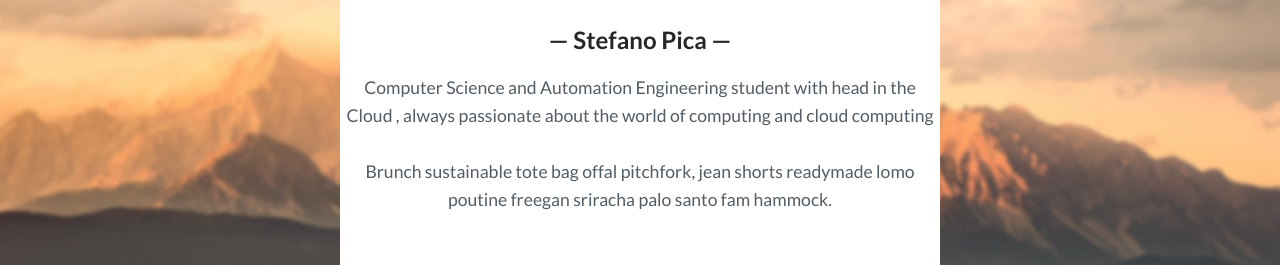
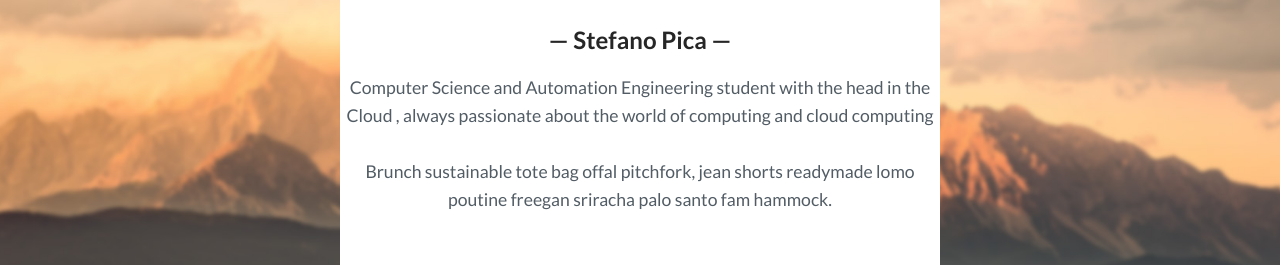
Before and after one commit to 73stefano/73stefano.github.io, a Jekyll site: the page built from _pages/about.html, in a window 1280 px wide. Shown: the part 350-615 px from the top of the page. Built offline with Jekyll 4.4.1, drawn with Linux system fonts in a browser that asks for light colours.

Commit message:
Update _config.yml

```diff
--- a/_config.yml
+++ b/_config.yml
@@ -16,7 +16,7 @@ banner-desc: # add banner description
 # Author settings
 author-pic: face.jpg # your photo
 author-name: Stefano Pica # your name
-about-author: Computer Science and Automation Engineering student with head in the Cloud , always passionate about the world of computing and cloud computing # about author
+about-author: Computer Science and Automation Engineering student with the head in the Cloud , always passionate about the world of computing and cloud computing # about author
 email: stefano.pica73@gmail.com # your email
 phone: 00000000 # your pnone number
 website: https://github.com/73stefano # you website
```
